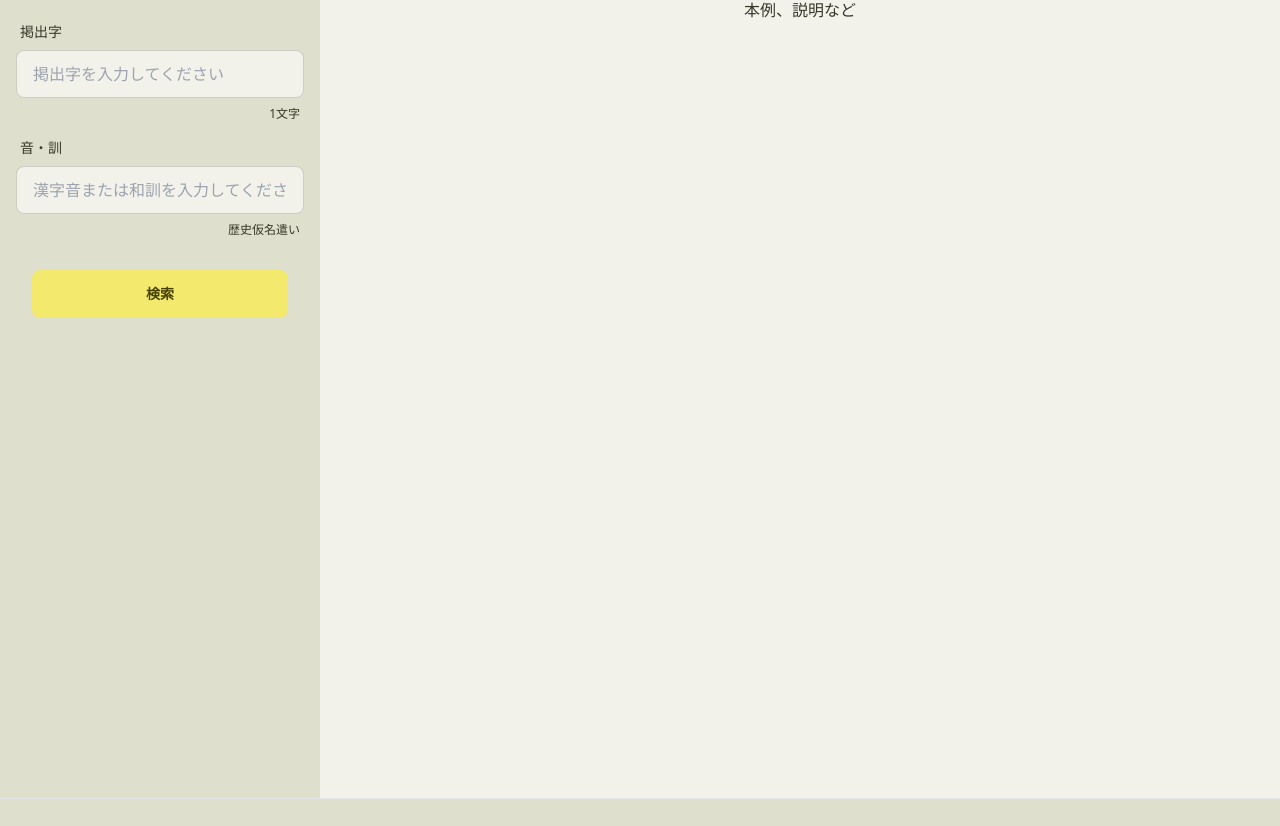
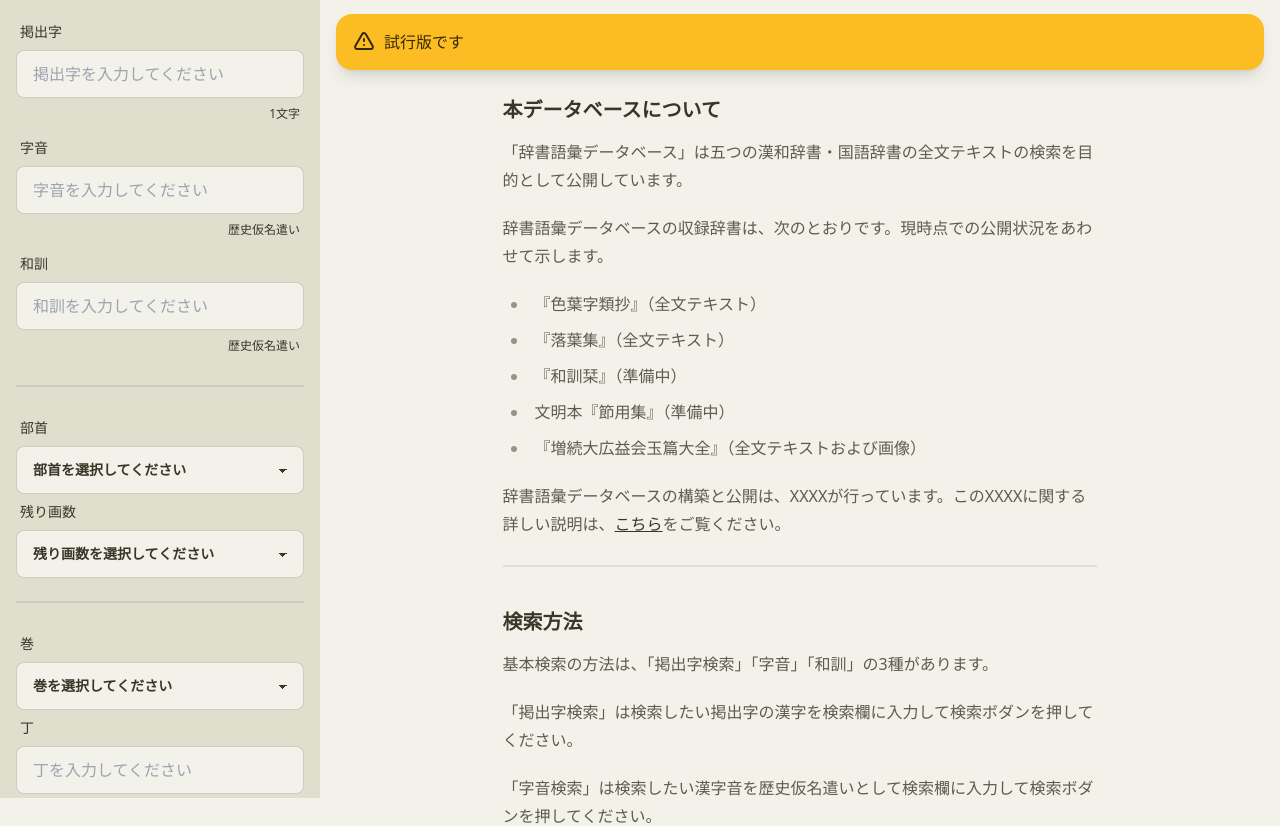
Before and after one commit to toyjack/jisho-goi-db, a Next.js app: page /gyokuhentaizen in a window 1280 px wide. Shown: the part 182-1008 px from the top of the page. Built offline with nearby package versions, Linux system fonts and the light colour scheme.

Commit message:
updated: 玉篇大全の検索方法

```diff
--- a/app/gyokuhentaizen/page.tsx
+++ b/app/gyokuhentaizen/page.tsx
@@ -1,9 +1,71 @@
 import GyokuhentaizenForm from "@/components/forms/GyokuhentaizenForm";
+import Link from "next/link";
 
 function GyokuhentaizenPage() {
   return (
-    <div className="flex flex-col items-center justify-center">
-      <p>本例、説明など</p>
+    <div className="flex flex-col items-center justify-center p-4">
+      <div className="alert alert-warning shadow-lg">
+        <div>
+          <svg
+            xmlns="http://www.w3.org/2000/svg"
+            className="stroke-current flex-shrink-0 h-6 w-6"
+            fill="none"
+            viewBox="0 0 24 24"
+          >
+            <path
+              strokeLinecap="round"
+              strokeLinejoin="round"
+              strokeWidth="2"
+              d="M12 9v2m0 4h.01m-6.938 4h13.856c1.54 0 2.502-1.667 1.732-3L13.732 4c-.77-1.333-2.694-1.333-3.464 0L3.34 16c-.77 1.333.192 3 1.732 3z"
+            />
+          </svg>
+          <span>試行版です</span>
+        </div>
+      </div>
+      <article className="pt-6 prose">
+        <h3>本データベースについて</h3>
+        <p>
+          「辞書語彙データベース」は五つの漢和辞書・国語辞書の全文テキストの検索を目的として公開しています。
+        </p>
+        <p>
+          辞書語彙データベースの収録辞書は、次のとおりです。現時点での公開状況をあわせて示します。
+        </p>
+        <ul>
+          <li>『色葉字類抄』（全文テキスト）</li>
+          <li>『落葉集』（全文テキスト）</li>
+          <li>『和訓栞』（準備中）</li>
+          <li>文明本『節用集』（準備中）</li>
+          <li>『増続大広益会玉篇大全』（全文テキストおよび画像）</li>
+        </ul>
+        <p>
+          辞書語彙データベースの構築と公開は、XXXXが行っています。このXXXXに関する詳しい説明は、
+          <Link href="/about">こちら</Link>をご覧ください。
+        </p>
+        <div className="divider"></div>
+        <h3>検索方法</h3>
+        <p>基本検索の方法は、「掲出字検索」「字音」「和訓」の3種があります。</p>
+        <p>
+          「掲出字検索」は検索したい掲出字の漢字を検索欄に入力して検索ボダンを押してください。
+        </p>
+        <p>
+          「字音検索」は検索したい漢字音を歴史仮名遣いとして検索欄に入力して検索ボダンを押してください。
+        </p>
+        <p>
+          「和訓検索」は検索したい和訓を歴史仮名遣いとして検索欄に入力して検索ボダンを押してください。
+        </p>
+        <p>
+          部首と残り画数はリストから選択して「検索」ボタンをクリックすると該当頁のテキストが表示されます。
+        </p>
+        <p>
+          所在の一覧は巻と丁を選択して「表示」ボタンをクリックすると該当頁のテキストが表示されます。
+        </p>
+        <p>以上のすべての検索はAND検索となります。</p>
+        <p>
+          それぞれ検索結果が各項目の全文テキストとして表示されます。検索結果は学術研究の目的のために自由に利用していただいてかまいませんが、校正・点検中のものを含みますので、検索結果を原本画像で確認することをおすすめします。
+        </p>
+        <p>底本の話</p>
+        <p>表示される原本画像（準備中）について、XXXXを用いています。</p>
+      </article>
     </div>
   );
 }
--- a/app/gyokuhentaizen/results/page.tsx
+++ b/app/gyokuhentaizen/results/page.tsx
@@ -1,10 +1,24 @@
 import React from "react";
 import Link from "next/link";
 
-async function getData(entry: string | undefined, onkun: string | undefined) {
-  const params = { entry: entry || "", onkun: onkun || "" };
+async function getData(
+  entry: string | undefined,
+  jion: string | undefined,
+  wakun: string | undefined,
+  maki: string | undefined,
+  tyo: string | undefined
+) {
+  const params = {
+    entry: entry || "",
+    jion: jion || "",
+    wakun: wakun || "",
+    maki: maki || "",
+    tyo: tyo || "",
+  };
   const query = new URLSearchParams(params);
   const url = `https://portal.kojisho.com/api/v1/gyokuhentaizen/search?${query}`;
+  // const url = `http://localhost:8000/api/v1/gyokuhentaizen/search?${query}`;
+  console.log(url);
   const res = await fetch(url, { cache: "no-store" });
 
   if (!res.ok) {
@@ -21,9 +35,12 @@ async function GyokuhentaizenResults({
   searchParams?: { [key: string]: string | undefined };
 }) {
   const entry = searchParams?.entry;
-  const onkun = searchParams?.onkun;
+  const jion = searchParams?.jion;
+  const wakun = searchParams?.wakun;
+  const maki = searchParams?.maki;
+  const tyo = searchParams?.tyo;
 
-  const results = await getData(entry, onkun);
+  const results = await getData(entry, jion, wakun, maki, tyo);
 
   function getWord(wordStr: string) {
     if (wordStr == "") return;
--- a/components/forms/GyokuhentaizenForm.tsx
+++ b/components/forms/GyokuhentaizenForm.tsx
@@ -1083,12 +1083,20 @@ function GyokuhentaizenForm() {
   const remainstrokeRef = useRef(null);
 
   const [entry, setEntry] = useState(searchParams.get("entry") || "");
-  const [onkun, setOnkun] = useState(searchParams.get("onkun") || "");
+  const [jion, setJion] = useState(searchParams.get("jion") || "");
+  const [wakun, setWakun] = useState(searchParams.get("wakun") || "");
+  const [radical, setRadical] = useState(searchParams.get("radical") || "");
+  const [strokes, setStrokes] = useState(searchParams.get("strokes") || "");
+  const [maki, setMaki] = useState(searchParams.get("maki") || "");
+  const [tyo, setTyo] = useState(searchParams.get("tyo") || "");
+
+  const params = { entry, jion, wakun, maki, tyo };
+  const query = new URLSearchParams(params);
 
   const router = useRouter();
 
   function handleSearchBtn() {
-    router.push(`/gyokuhentaizen/results?entry=${entry}&onkun=${onkun}`);
+    router.push(`/gyokuhentaizen/results?${query}`);
   }
 
   function handleDisplayBtn() {}
@@ -1115,15 +1123,14 @@ function GyokuhentaizenForm() {
 
       <div className="form-control w-full max-w-xs">
         <label className="label">
-          <span className="label-text">音・訓</span>
-          {/* <span className="label-text-alt">Alt label</span> */}
+          <span className="label-text">字音</span>
         </label>
         <input
           type="text"
-          placeholder="漢字音または和訓を入力してください"
+          placeholder="字音を入力してください"
           className="input input-bordered w-full max-w-xs"
-          value={onkun}
-          onChange={(e) => setOnkun(e.target.value)}
+          value={jion}
+          onChange={(e) => setJion(e.target.value)}
         />
         <label className="label">
           <span className="label-text-alt"></span>
@@ -1131,20 +1138,35 @@ function GyokuhentaizenForm() {
         </label>
       </div>
 
-      <div className="pt-6 form-control w-full max-w-xs flex flex-col items-center justify-center">
-        <button className="btn btn-wide btn-primary" onClick={handleSearchBtn}>
-          検索
-        </button>
+      <div className="form-control w-full max-w-xs">
+        <label className="label">
+          <span className="label-text">和訓</span>
+        </label>
+        <input
+          type="text"
+          placeholder="和訓を入力してください"
+          className="input input-bordered w-full max-w-xs"
+          value={wakun}
+          onChange={(e) => setWakun(e.target.value)}
+        />
+        <label className="label">
+          <span className="label-text-alt"></span>
+          <span className="label-text-alt">歴史仮名遣い</span>
+        </label>
       </div>
 
-      {/* <div className="divider"></div>
+      <div className="divider"></div>
 
       <div className="form-control w-full max-w-xs">
         <label className="label">
           <span className="label-text">部首</span>
         </label>
-        <select className="select select-bordered" ref={radicalRef}>
-          <option disabled selected value="">
+        <select
+          className="select select-bordered"
+          ref={radicalRef}
+          defaultValue={"default"}
+        >
+          <option disabled value="default" hidden>
             部首を選択してください
           </option>
           {radicalList.map((radical) => (
@@ -1160,22 +1182,85 @@ function GyokuhentaizenForm() {
           <span className="label-text">残り画数</span>
         </label>
         <select className="select select-bordered" ref={remainstrokeRef}>
-          <option disabled selected value="">
+          <option disabled selected value="default" hidden>
             残り画数を選択してください
           </option>
-          {radicalList.map((radical) => (
-            <option value={radical.radical} key={radical.radical}>
-              {radical.label}
+          {[0, 1, 2].map((stroke) => (
+            <option value={stroke} key={stroke}>
+              {stroke}
             </option>
           ))}
         </select>
       </div>
 
-      <div className="form-control w-full max-w-xs flex flex-col items-center justify-center pt-6">
-        <button className="btn btn-wide" onClick={handleDisplayBtn}>表示／絞る</button>
+      {/* <div className="form-control w-full max-w-xs flex flex-col items-center justify-center pt-6">
+        <button className="btn btn-wide" onClick={handleDisplayBtn}>
+          表示／絞る
+        </button>
+      </div> */}
+
+      <div className="divider"></div>
+
+      <div className="form-control w-full max-w-xs">
+        <label className="label">
+          <span className="label-text">巻</span>
+        </label>
+        <select
+          className="select select-bordered"
+          value={maki}
+          onChange={(e) => {
+            setMaki(e.target.value);
+          }}
+        >
+          <option disabled selected value="" hidden>
+            巻を選択してください
+          </option>
+          {[1].map((maki) => (
+            <option value={maki} key={maki}>
+              {maki}
+            </option>
+          ))}
+        </select>
       </div>
 
-      <div className="divider"></div> */}
+      <div className="form-control w-full max-w-xs">
+        <label className="label">
+          <span className="label-text">丁</span>
+        </label>
+        <input
+          type="text"
+          placeholder="丁を入力してください"
+          className="input input-bordered w-full max-w-xs"
+          value={tyo}
+          onChange={(e) => setTyo(e.target.value)}
+        />
+        <label className="label">
+          <span className="label-text-alt"></span>
+          <span className="label-text-alt">アラビア数字</span>
+        </label>
+      </div>
+
+      {/* <div className="form-control w-full max-w-xs">
+        <label className="label">
+          <span className="label-text">丁</span>
+        </label>
+        <select className="select select-bordered" ref={remainstrokeRef}>
+          <option disabled selected value="default" hidden>
+            丁を選択してください
+          </option>
+          {[0, 1, 2].map((stroke) => (
+            <option value={stroke} key={stroke}>
+              {stroke}
+            </option>
+          ))}
+        </select>
+      </div> */}
+
+      <div className="pt-6 form-control w-full max-w-xs flex flex-col items-center justify-center">
+        <button className="btn btn-wide btn-primary" onClick={handleSearchBtn}>
+          検索
+        </button>
+      </div>
     </>
   );
 }
--- a/package.json
+++ b/package.json
@@ -21,6 +21,7 @@
     "typescript": "4.9.5"
   },
   "devDependencies": {
+    "@tailwindcss/typography": "^0.5.9",
     "autoprefixer": "^10.4.13",
     "daisyui": "^2.50.0",
     "postcss": "^8.4.21",
--- a/tailwind.config.js
+++ b/tailwind.config.js
@@ -11,7 +11,7 @@ module.exports = {
   theme: {
     extend: {},
   },
-  plugins: [require("daisyui")],
+  plugins: [require("daisyui"), require('@tailwindcss/typography'),],
 
   daisyui: {
     themes: [
```
Also changed, not shown: 2 other files (tests, documents, lock files or other folders).
